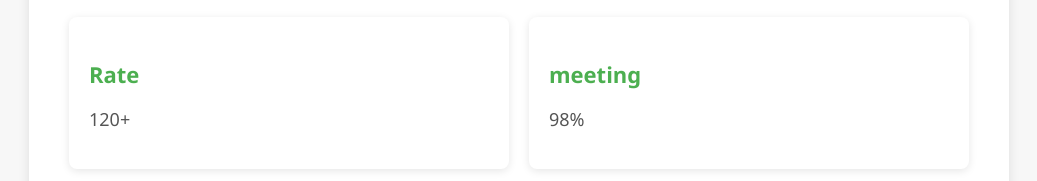
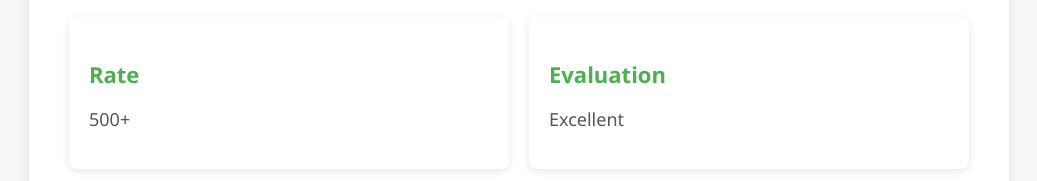
Before and after one commit to khalid-it-ctrl/kh, a plain HTML site: page index.html in a window 1280 px wide. Shown: the part 241-422 px from the top of the page, without its empty margins (121-1158 px from the left). Drawn offline with Linux system fonts and the light colour scheme.

Commit message:
Updadate index.html

```diff
--- a/index.html
+++ b/index.html
@@ -84,11 +84,11 @@ phone📞: 01200233912
     <div class="info-container">
         <div class="info-box">
             <h3>Rate </h3>
-            <p>120+</p>
+            <p>500+</p>
         </div>
         <div class="info-box">
-            <h3>meeting</h3>
-            <p>98%</p>
+            <h3>Evaluation</h3>
+            <p>Excellent</p>
         </div>
     </div>
 </div>
```
